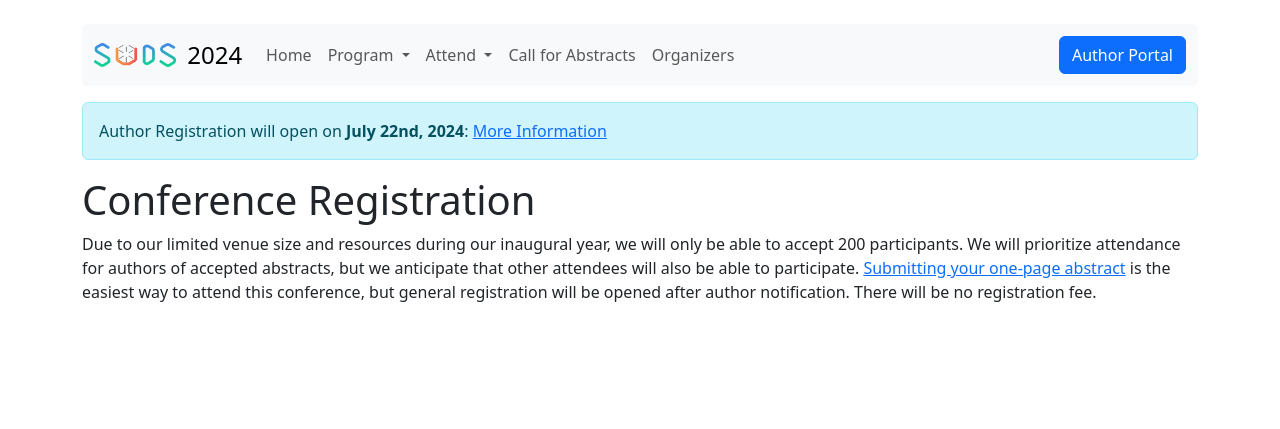
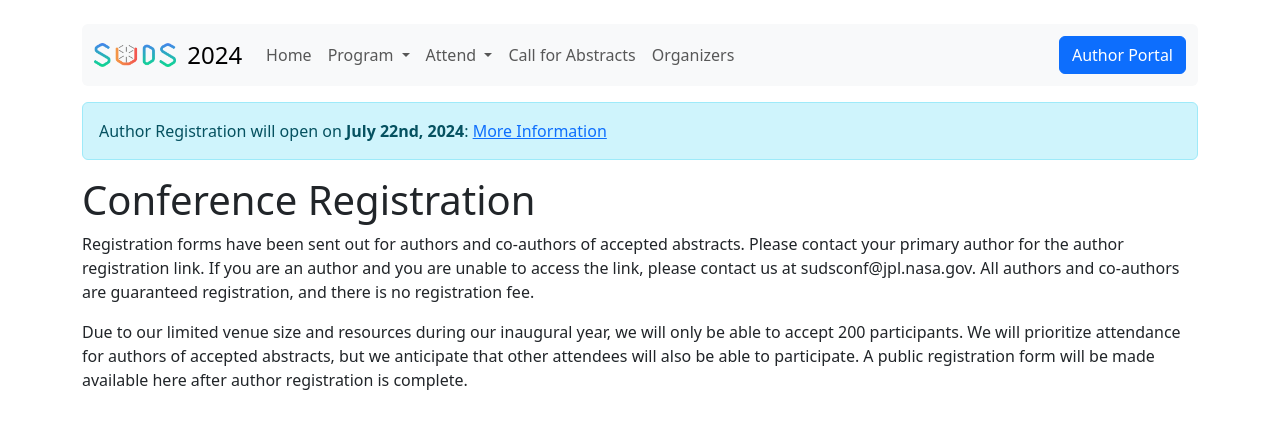
Before and after one commit to JPLMLIA/sudsconf, a Jekyll site: the page built from attend/register.md, in a window 1280 px wide. Shown: the top 429 px of the page. Built offline with Jekyll 4.4.1, drawn with Linux system fonts in a browser that asks for light colours; a script that is not in the unit is left out; comment, search, counter and statistics services are not loaded.

Commit message:
Registration

```diff
--- a/attend/register.md
+++ b/attend/register.md
@@ -6,4 +6,6 @@ toc: False
 
 # Conference Registration
 
-Due to our limited venue size and resources during our inaugural year, we will only be able to accept 200 participants. We will prioritize attendance for authors of accepted abstracts, but we anticipate that other attendees will also be able to participate. [Submitting your one-page abstract](https://sudsconf.com/call.html) is the easiest way to attend this conference, but general registration will be opened after author notification. There will be no registration fee.
+Registration forms have been sent out for authors and co-authors of accepted abstracts. Please contact your primary author for the author registration link. If you are an author and you are unable to access the link, please contact us at sudsconf@jpl.nasa.gov. All authors and co-authors are guaranteed registration, and there is no registration fee.
+
+Due to our limited venue size and resources during our inaugural year, we will only be able to accept 200 participants. We will prioritize attendance for authors of accepted abstracts, but we anticipate that other attendees will also be able to participate. A public registration form will be made available here after author registration is complete.
```
